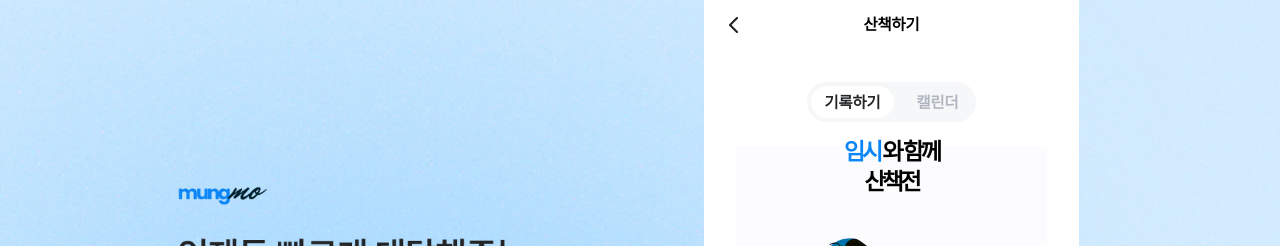
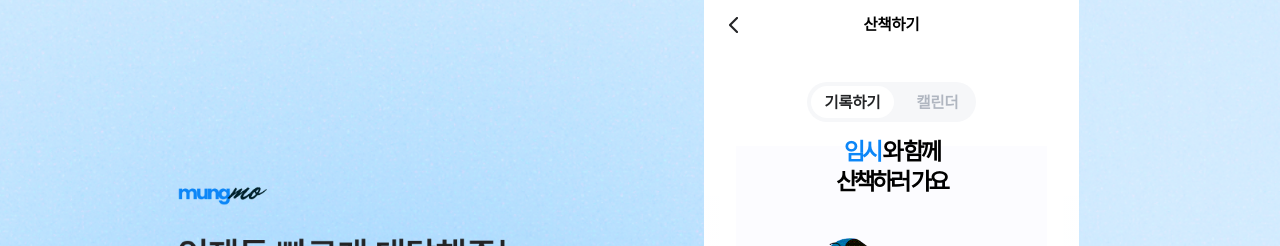
Before and after one commit to duseh729/mungmo, a React (Vite) app: page /walk in a window 1280 px wide. Shown: the top 246 px of the page. Built offline with nearby package versions, Linux system fonts and the light colour scheme; no server answers.

Commit message:
fix: p10 산책 전 중 후 text 변경

```diff
--- a/src/components/WalkPage/Walk/Walk.jsx
+++ b/src/components/WalkPage/Walk/Walk.jsx
@@ -50,7 +50,7 @@ const Walk = ({ dogName }) => {
       <h1 style={{ textAlign: "center" }} className="bold-text text24 letter-spacing8">
         <span style={{ color: color.primaryColor }}>{dogInfo.name == undefined ? "임시" : dogInfo.name}</span> 와 함께
         <br />
-        {walkState}
+        {nowWalk.finish ? "즐거운 산책을 했어요!" : !nowWalk.first ? "산책하러 가요" : !nowWalk.now ? "다시 산책하러 갈까요?" : walkState}
       </h1>
 
       <div className={styles.gifWrapper}>
@@ -63,7 +63,7 @@ const Walk = ({ dogName }) => {
         )}
       </div>
 
-      <div  className={styles.clearfix} style={{ width: "100%", padding: "12px 0 8px 0", position: "absolute", bottom: 0, backgroundColor: "white"}}>
+      <div className={styles.clearfix} style={{ width: "100%", padding: "12px 0 8px 0", position: "absolute", bottom: 0, backgroundColor: "white" }}>
         <WalkTime />
 
         <Progress />
@@ -71,7 +71,7 @@ const Walk = ({ dogName }) => {
         <WalkState />
       </div>
 
-      <div style={{ margin: "120px 0 4px 0"}}>
+      <div style={{ margin: "120px 0 4px 0" }}>
         {dogInfo.walkingGoal == null && (
           <Button
             onClick={() => {
```
